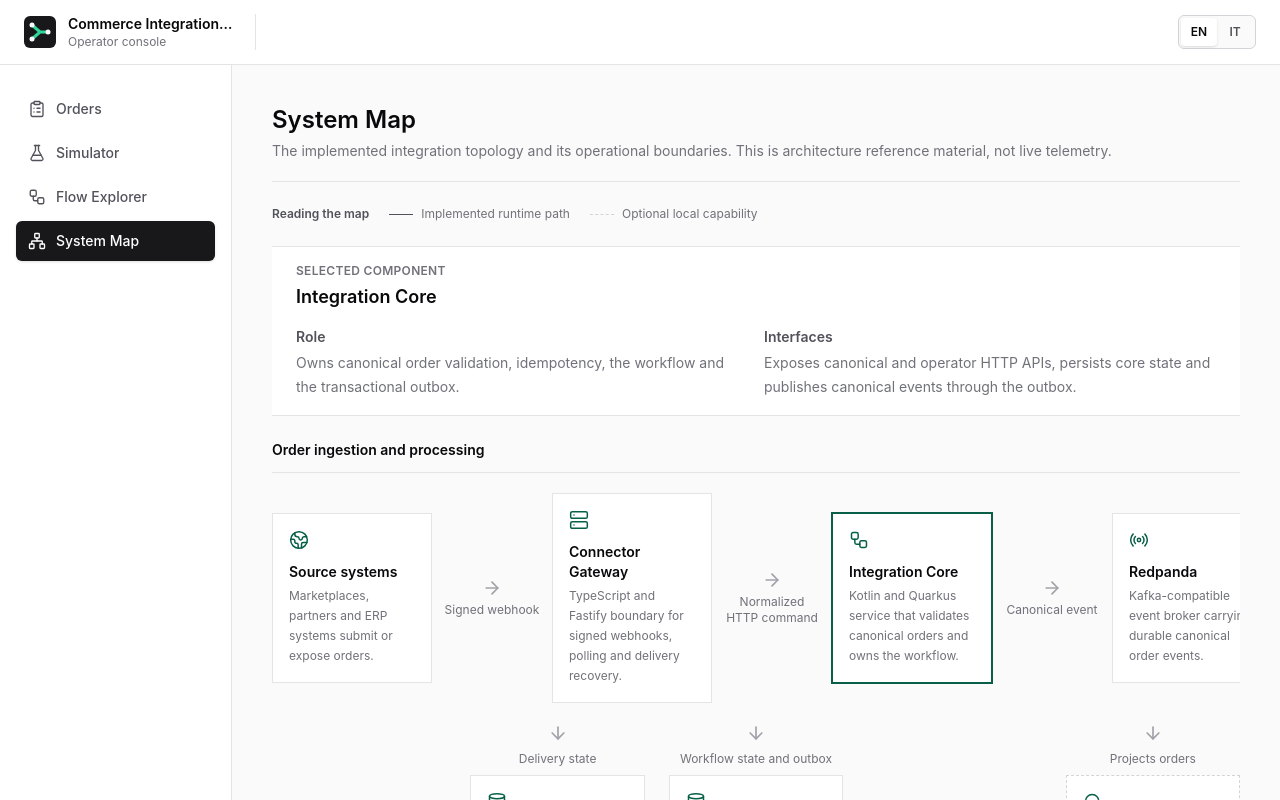
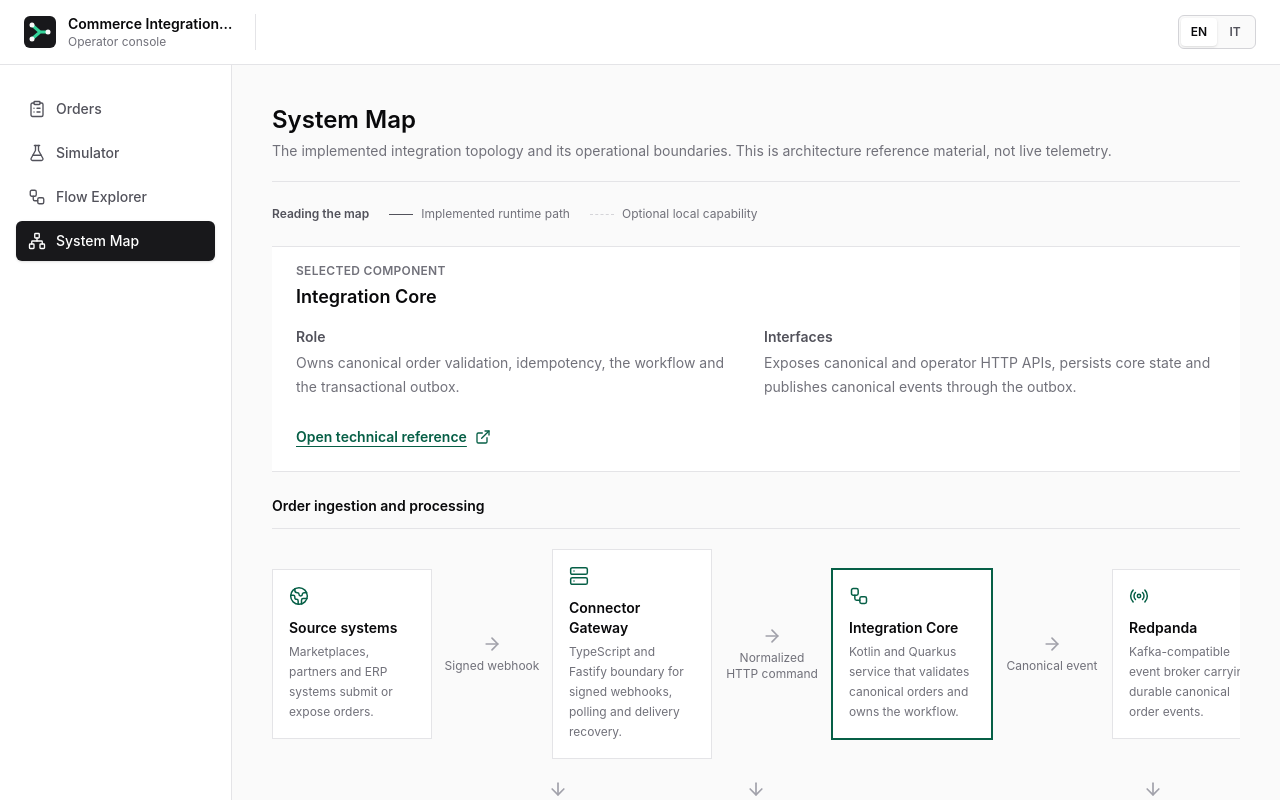
Before and after one commit to PietroRussoD/commerce-integration-hub, a React (Vite) app in the folder apps/operator-console/: page /system-map in a window 1280 px wide. Shown: the top 800 px of the page. Built offline with nearby package versions, Linux system fonts and the light colour scheme.

Commit message:
📝 Link system map to technical references

```diff
--- a/apps/operator-console/src/locales/en/common.json
+++ b/apps/operator-console/src/locales/en/common.json
@@ -322,6 +322,7 @@
       "title": "Selected component",
       "role": "Role",
       "interfaces": "Interfaces",
+      "reference": "Open technical reference",
       "source": {
         "role": "Represents marketplace, partner and ERP systems that own the original order data.",
         "interfaces": "Signed webhooks can enter through the gateway; canonical HTTP order commands can enter the core directly."
--- a/apps/operator-console/src/locales/it/common.json
+++ b/apps/operator-console/src/locales/it/common.json
@@ -322,6 +322,7 @@
       "title": "Componente selezionato",
       "role": "Ruolo",
       "interfaces": "Interfacce",
+      "reference": "Apri il riferimento tecnico",
       "source": {
         "role": "Rappresenta marketplace, partner e sistemi ERP che possiedono i dati originali dell'ordine.",
         "interfaces": "I webhook firmati possono entrare dal gateway; i comandi HTTP ordine canonici possono entrare direttamente nel core."
--- a/apps/operator-console/src/pages/system-map/SystemMapPage.tsx
+++ b/apps/operator-console/src/pages/system-map/SystemMapPage.tsx
@@ -9,6 +9,7 @@ import {
   Search,
   Server,
   Workflow,
+  ExternalLink,
   type LucideIcon,
 } from "lucide-react";
 import { useState } from "react";
@@ -39,63 +40,76 @@ type SystemNodeId =
   | "simulator"
   | "observability";
 
+const repositoryUrl = "https://github.com/PietroRussoD/commerce-integration-hub/blob/main";
+
 const systemNodeDetails = {
   source: {
     titleKey: "systemMap.ingestion.source.title",
     roleKey: "systemMap.details.source.role",
     interfacesKey: "systemMap.details.source.interfaces",
+    referencePath: "docs/product-overview.md#integration-modes",
   },
   gateway: {
     titleKey: "systemMap.ingestion.gateway.title",
     roleKey: "systemMap.details.gateway.role",
     interfacesKey: "systemMap.details.gateway.interfaces",
+    referencePath: "services/connector-gateway/README.md",
   },
   core: {
     titleKey: "systemMap.ingestion.core.title",
     roleKey: "systemMap.details.core.role",
     interfacesKey: "systemMap.details.core.interfaces",
+    referencePath: "services/integration-core/README.md#architecture",
   },
   events: {
     titleKey: "systemMap.ingestion.events.title",
     roleKey: "systemMap.details.events.role",
     interfacesKey: "systemMap.details.events.interfaces",
+    referencePath: "services/integration-core/README.md#kafka-publication",
   },
   processor: {
     titleKey: "systemMap.ingestion.processor.title",
     roleKey: "systemMap.details.processor.role",
     interfacesKey: "systemMap.details.processor.interfaces",
+    referencePath: "docs/product-overview.md#event-subscription",
   },
   gatewayStorage: {
     titleKey: "systemMap.storage.gateway.title",
     roleKey: "systemMap.details.gatewayStorage.role",
     interfacesKey: "systemMap.details.gatewayStorage.interfaces",
+    referencePath: "docs/data-model.md#connector-gateway",
   },
   coreStorage: {
     titleKey: "systemMap.storage.core.title",
     roleKey: "systemMap.details.coreStorage.role",
     interfacesKey: "systemMap.details.coreStorage.interfaces",
+    referencePath: "docs/data-model.md",
   },
   search: {
     titleKey: "systemMap.storage.search.title",
     roleKey: "systemMap.details.search.role",
     interfacesKey: "systemMap.details.search.interfaces",
+    referencePath: "docs/decisions/0015-rebuildable-opensearch-order-projection.md",
   },
   console: {
     titleKey: "systemMap.operations.console.title",
     roleKey: "systemMap.details.console.role",
     interfacesKey: "systemMap.details.console.interfaces",
+    referencePath: "apps/operator-console/README.md",
   },
   simulator: {
     titleKey: "systemMap.operations.simulator.title",
     roleKey: "systemMap.details.simulator.role",
     interfacesKey: "systemMap.details.simulator.interfaces",
+    referencePath: "docs/erp-b-polling.md",
   },
   observability: {
     titleKey: "systemMap.operations.observability.title",
     roleKey: "systemMap.details.observability.role",
     interfacesKey: "systemMap.details.observability.interfaces",
+    referencePath: "services/integration-core/README.md#observability",
   },
-} as const satisfies Record<SystemNodeId, { titleKey: string; roleKey: string; interfacesKey: string }>;
+} as const satisfies Record<SystemNodeId, { titleKey: string; roleKey: string; interfacesKey: string; referencePath: string }>;
 
 export function SystemMapPage() {
   const { t } = useTranslation();
@@ -136,6 +150,15 @@ export function SystemMapPage() {
             <dd className="mt-1 leading-6 text-app-foreground-muted">{t(selectedNode.interfacesKey)}</dd>
           </div>
         </dl>
+        <a
+          href={`${repositoryUrl}/${selectedNode.referencePath}`}
+          target="_blank"
+          rel="noreferrer"
+          className="mt-5 inline-flex h-9 items-center gap-2 text-sm font-semibold text-app-brand-primary underline underline-offset-4 hover:text-app-brand-primary-hover focus-visible:outline-2 focus-visible:outline-offset-2 focus-visible:outline-app-brand-focus"
+        >
+          {t("systemMap.details.reference")}
+          <ExternalLink aria-hidden="true" size={16} />
+        </a>
       </aside>
 
       <section aria-labelledby="ingestion-heading" className="mt-6">
```
Also changed, not shown: 3 other files (tests, documents, lock files or other folders).
